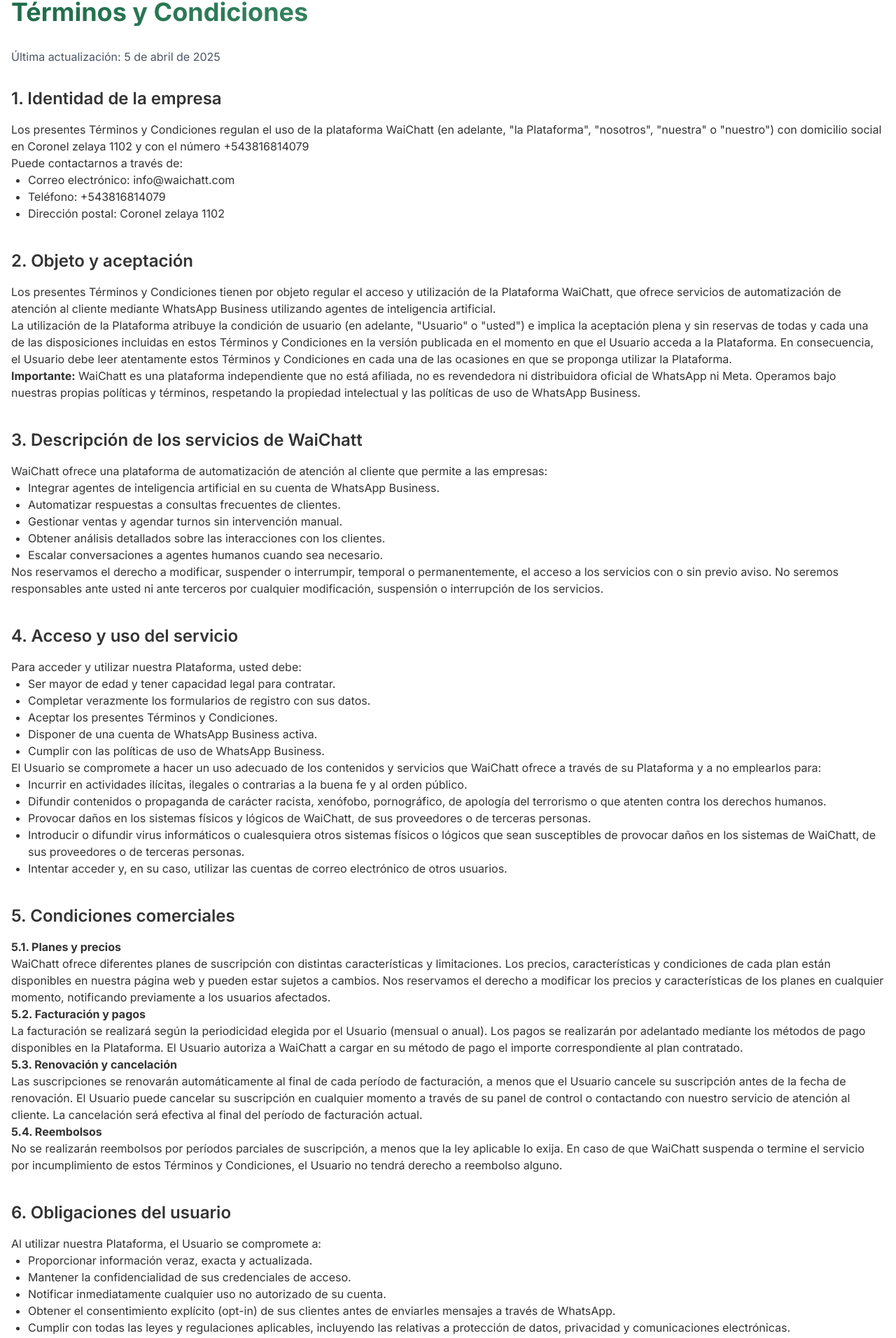
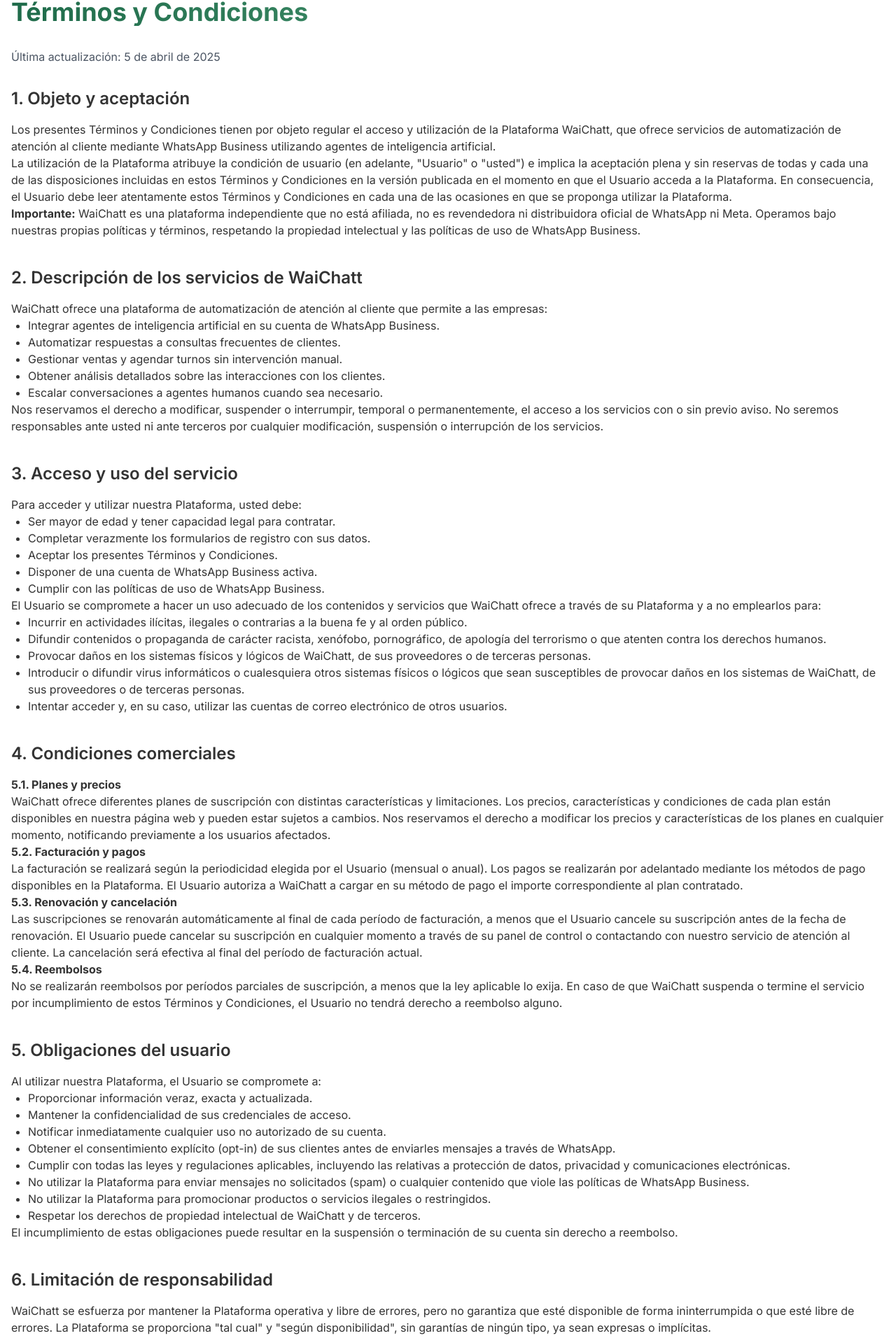
Before and after one commit to Waichatt/LandingPage2, a Next.js app: page /terminos in a window 1280 px wide. Shown: the part 99-2011 px from the top of the page at 70% size. Built offline with nearby package versions, Linux system fonts and the light colour scheme.

Commit message:
saque datos personales

```diff
--- a/app/privacidad/page.tsx
+++ b/app/privacidad/page.tsx
@@ -27,15 +27,9 @@ export default function PrivacyPolicy() {
             </p>
           </section>
 
-          <section className="mb-10">
-            <h2 className="text-2xl font-semibold mb-4">2. Responsable del tratamiento de datos</h2>
-            <p>
-              El responsable del tratamiento de sus datos personales es WaiChatt, con domicilio social en Coronel zelaya 1102 y correo electrónico de contacto: info@waichatt.com.
-            </p>
-          </section>
 
           <section className="mb-10">
-            <h2 className="text-2xl font-semibold mb-4">3. Datos que recopilamos y finalidad</h2>
+            <h2 className="text-2xl font-semibold mb-4">2. Datos que recopilamos y finalidad</h2>
             <p>Podemos recopilar y procesar los siguientes datos:</p>
             <ul className="list-disc pl-6 mb-4">
               <li>
@@ -76,7 +70,7 @@ export default function PrivacyPolicy() {
           </section>
 
           <section className="mb-10">
-            <h2 className="text-2xl font-semibold mb-4">4. Base legal del tratamiento</h2>
+            <h2 className="text-2xl font-semibold mb-4">3. Base legal del tratamiento</h2>
             <p>Procesamos sus datos personales basándonos en las siguientes bases legales:</p>
             <ul className="list-disc pl-6">
               <li>
@@ -101,7 +95,7 @@ export default function PrivacyPolicy() {
           </section>
 
           <section className="mb-10">
-            <h2 className="text-2xl font-semibold mb-4">5. Conservación de datos</h2>
+            <h2 className="text-2xl font-semibold mb-4">4. Conservación de datos</h2>
             <p>
               Conservaremos sus datos personales solo durante el tiempo necesario para cumplir con los fines para los
               que los recopilamos, incluyendo la satisfacción de cualquier requisito legal, contable o de información.
@@ -120,7 +114,7 @@ export default function PrivacyPolicy() {
           </section>
 
           <section className="mb-10">
-            <h2 className="text-2xl font-semibold mb-4">6. Compartición con terceros</h2>
+            <h2 className="text-2xl font-semibold mb-4">5. Compartición con terceros</h2>
             <p>Podemos compartir sus datos personales con las siguientes categorías de terceros:</p>
             <ul className="list-disc pl-6">
               <li>
@@ -152,7 +146,7 @@ export default function PrivacyPolicy() {
           </section>
 
           <section className="mb-10">
-            <h2 className="text-2xl font-semibold mb-4">7. Derechos del usuario</h2>
+            <h2 className="text-2xl font-semibold mb-4">6. Derechos del usuario</h2>
             <p>
               Bajo ciertas circunstancias, usted tiene los siguientes derechos en relación con sus datos personales:
             </p>
@@ -189,13 +183,13 @@ export default function PrivacyPolicy() {
             </ul>
             <p>
               Si desea ejercer alguno de estos derechos, póngase en contacto con nosotros a través de
-              privacy@waichatt.com. No cobraremos ninguna tarifa por responder a cualquier solicitud para ejercer sus
+              info@waichatt.com No cobraremos ninguna tarifa por responder a cualquier solicitud para ejercer sus
               derechos, y responderemos a todas las solicitudes legítimas dentro de un mes.
             </p>
           </section>
 
           <section className="mb-10">
-            <h2 className="text-2xl font-semibold mb-4">8. Seguridad de la información</h2>
+            <h2 className="text-2xl font-semibold mb-4">7. Seguridad de la información</h2>
             <p>
               Hemos implementado medidas de seguridad apropiadas para evitar que sus datos personales se pierdan,
               utilicen o accedan de forma no autorizada, se modifiquen o divulguen. Además, limitamos el acceso a sus
@@ -211,7 +205,7 @@ export default function PrivacyPolicy() {
           </section>
 
           <section className="mb-10">
-            <h2 className="text-2xl font-semibold mb-4">9. Uso de cookies</h2>
+            <h2 className="text-2xl font-semibold mb-4">8. Uso de cookies</h2>
             <p>
               Nuestra plataforma utiliza cookies y tecnologías similares para distinguirlo de otros usuarios. Esto nos
               ayuda a proporcionarle una buena experiencia cuando navega por nuestra plataforma y también nos permite
@@ -247,14 +241,13 @@ export default function PrivacyPolicy() {
           </section>
 
           <section className="mb-10">
-            <h2 className="text-2xl font-semibold mb-4">10. Contacto y ejercicio de derechos</h2>
+            <h2 className="text-2xl font-semibold mb-4">9. Contacto y ejercicio de derechos</h2>
             <p>
               Si tiene alguna pregunta sobre esta Política de Privacidad o desea ejercer cualquiera de sus derechos,
               puede ponerse en contacto con nosotros a través de:
             </p>
             <ul className="list-disc pl-6">
               <li>Correo electrónico: info@waichatt.com</li>
-              <li>Dirección postal: Coronel zelaya 1102</li>
             </ul>
             <p>
               Si no está satisfecho con nuestra respuesta o cree que estamos procesando sus datos personales de manera
@@ -264,7 +257,7 @@ export default function PrivacyPolicy() {
           </section>
 
           <section className="mb-10">
-            <h2 className="text-2xl font-semibold mb-4">11. Cambios en nuestra política de privacidad</h2>
+            <h2 className="text-2xl font-semibold mb-4">10. Cambios en nuestra política de privacidad</h2>
             <p>
               Cualquier cambio que podamos hacer en nuestra política de privacidad en el futuro se publicará en esta
               página y, cuando corresponda, se le notificará por correo electrónico. Revise regularmente esta página
--- a/app/terminos/page.tsx
+++ b/app/terminos/page.tsx
@@ -13,22 +13,7 @@ export default function TermsAndConditions() {
           <p className="text-gray-600 mb-8">Última actualización: 5 de abril de 2025</p>
 
           <section className="mb-10">
-            <h2 className="text-2xl font-semibold mb-4">1. Identidad de la empresa</h2>
-            <p>
-              Los presentes Términos y Condiciones regulan el uso de la plataforma WaiChatt (en adelante, "la
-              Plataforma", "nosotros", "nuestra" o "nuestro") con domicilio
-              social en Coronel zelaya 1102 y con el número +543816814079
-            </p>
-            <p>Puede contactarnos a través de:</p>
-            <ul className="list-disc pl-6">
-              <li>Correo electrónico: info@waichatt.com</li>
-              <li>Teléfono: +543816814079</li>
-              <li>Dirección postal: Coronel zelaya 1102</li>
-            </ul>
-          </section>
-
-          <section className="mb-10">
-            <h2 className="text-2xl font-semibold mb-4">2. Objeto y aceptación</h2>
+            <h2 className="text-2xl font-semibold mb-4">1. Objeto y aceptación</h2>
             <p>
               Los presentes Términos y Condiciones tienen por objeto regular el acceso y utilización de la Plataforma
               WaiChatt, que ofrece servicios de automatización de atención al cliente mediante WhatsApp Business
@@ -49,7 +34,7 @@ export default function TermsAndConditions() {
           </section>
 
           <section className="mb-10">
-            <h2 className="text-2xl font-semibold mb-4">3. Descripción de los servicios de WaiChatt</h2>
+            <h2 className="text-2xl font-semibold mb-4">2. Descripción de los servicios de WaiChatt</h2>
             <p>WaiChatt ofrece una plataforma de automatización de atención al cliente que permite a las empresas:</p>
             <ul className="list-disc pl-6">
               <li>Integrar agentes de inteligencia artificial en su cuenta de WhatsApp Business.</li>
@@ -66,7 +51,7 @@ export default function TermsAndConditions() {
           </section>
 
           <section className="mb-10">
-            <h2 className="text-2xl font-semibold mb-4">4. Acceso y uso del servicio</h2>
+            <h2 className="text-2xl font-semibold mb-4">3. Acceso y uso del servicio</h2>
             <p>Para acceder y utilizar nuestra Plataforma, usted debe:</p>
             <ul className="list-disc pl-6">
               <li>Ser mayor de edad y tener capacidad legal para contratar.</li>
@@ -97,7 +82,7 @@ export default function TermsAndConditions() {
           </section>
 
           <section className="mb-10">
-            <h2 className="text-2xl font-semibold mb-4">5. Condiciones comerciales</h2>
+            <h2 className="text-2xl font-semibold mb-4">4. Condiciones comerciales</h2>
             <p>
               <strong>5.1. Planes y precios</strong>
             </p>
@@ -135,7 +120,7 @@ export default function TermsAndConditions() {
           </section>
 
           <section className="mb-10">
-            <h2 className="text-2xl font-semibold mb-4">6. Obligaciones del usuario</h2>
+            <h2 className="text-2xl font-semibold mb-4">5. Obligaciones del usuario</h2>
             <p>Al utilizar nuestra Plataforma, el Usuario se compromete a:</p>
             <ul className="list-disc pl-6">
               <li>Proporcionar información veraz, exacta y actualizada.</li>
@@ -163,7 +148,7 @@ export default function TermsAndConditions() {
           </section>
 
           <section className="mb-10">
-            <h2 className="text-2xl font-semibold mb-4">7. Limitación de responsabilidad</h2>
+            <h2 className="text-2xl font-semibold mb-4">6. Limitación de responsabilidad</h2>
             <p>
               WaiChatt se esfuerza por mantener la Plataforma operativa y libre de errores, pero no garantiza que esté
               disponible de forma ininterrumpida o que esté libre de errores. La Plataforma se proporciona "tal cual" y
@@ -186,7 +171,7 @@ export default function TermsAndConditions() {
           </section>
 
           <section className="mb-10">
-            <h2 className="text-2xl font-semibold mb-4">8. Propiedad intelectual</h2>
+            <h2 className="text-2xl font-semibold mb-4">7. Propiedad intelectual</h2>
             <p>
               Todos los derechos de propiedad intelectual sobre la Plataforma, incluyendo pero no limitado a su código
               fuente, diseño, estructura, selección, coordinación, expresión, aspecto y sensación, así como el contenido
@@ -216,7 +201,7 @@ export default function TermsAndConditions() {
           </section>
 
           <section className="mb-10">
-            <h2 className="text-2xl font-semibold mb-4">9. Protección de datos</h2>
+            <h2 className="text-2xl font-semibold mb-4">8. Protección de datos</h2>
             <p>
               WaiChatt se compromete a proteger la privacidad y los datos personales de sus usuarios. El tratamiento de
               datos personales se rige por nuestra Política de Privacidad, que forma parte integrante de estos Términos
@@ -238,13 +223,13 @@ export default function TermsAndConditions() {
           </section>
 
           <section className="mb-10">
-            <h2 className="text-2xl font-semibold mb-4">10. Vías de contacto y soporte</h2>
+            <h2 className="text-2xl font-semibold mb-4">9. Vías de contacto y soporte</h2>
             <p>
               Para cualquier consulta, sugerencia, reclamación o solicitud de soporte técnico, el Usuario puede
               contactar con WaiChatt a través de:
             </p>
             <ul className="list-disc pl-6">
-              <li>Correo electrónico: support@waichatt.com</li>
+              <li>Correo electrónico: info@waichatt.com</li>
               <li>Formulario de contacto en nuestra página web</li>
               <li>Chat en vivo disponible en nuestra Plataforma (en horario de atención)</li>
               <li>Teléfono: +543816814079 (en horario de atención)</li>
@@ -256,7 +241,7 @@ export default function TermsAndConditions() {
           </section>
 
           <section className="mb-10">
-            <h2 className="text-2xl font-semibold mb-4">11. Legislación aplicable y jurisdicción</h2>
+            <h2 className="text-2xl font-semibold mb-4">10. Legislación aplicable y jurisdicción</h2>
             <p>
               Estos Términos y Condiciones se regirán e interpretarán de acuerdo con las leyes de Argentina, sin tener en
               cuenta sus disposiciones sobre conflictos de leyes.
@@ -273,7 +258,7 @@ export default function TermsAndConditions() {
           </section>
 
           <section className="mb-10">
-            <h2 className="text-2xl font-semibold mb-4">12. Disposiciones generales</h2>
+            <h2 className="text-2xl font-semibold mb-4">11. Disposiciones generales</h2>
             <p>
               <strong>12.1. Modificaciones</strong>
             </p>
```
